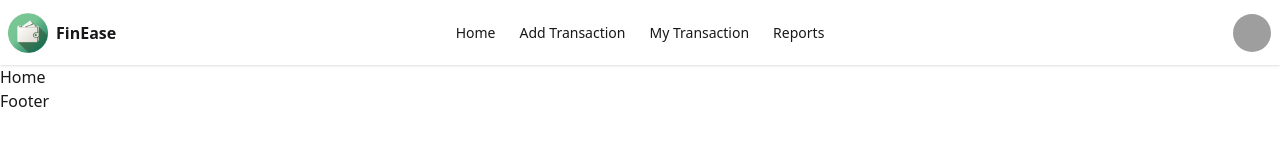
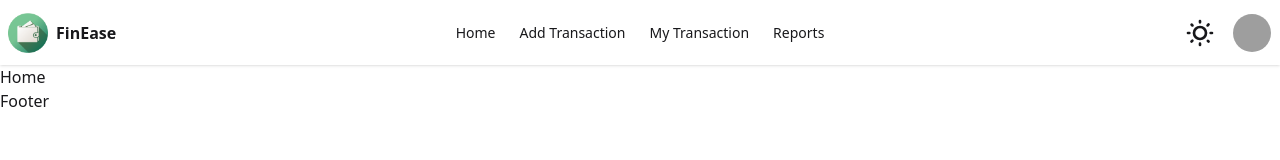
Before and after one commit to AlFahad47/FinEase-client, a React (Vite) app: page / in a window 1280 px wide. Shown: the top 160 px of the page. Built offline with nearby package versions, Linux system fonts and the light colour scheme; grey boxes are pictures that could not be loaded.

Commit message:
dark and light theme added

```diff
--- a/src/components/Navbar.jsx
+++ b/src/components/Navbar.jsx
@@ -58,8 +58,31 @@
         <div className="navbar-center hidden lg:flex">
           <ul className="menu menu-horizontal px-1">{navLinks}</ul>
         </div>
-        {/* profile */}
         <div className="navbar-end">
+          {/* theme control */}
+          <label className="swap swap-rotate mr-3 p-1">
+            {/* this hidden checkbox controls the state */}
+            <input type="checkbox" className="theme-controller" value="dark" />
+
+            {/* sun icon */}
+            <svg
+              className="swap-off h-8 w-8 fill-current"
+              xmlns="http://www.w3.org/2000/svg"
+              viewBox="0 0 24 24"
+            >
+              <path d="M5.64,17l-.71.71a1,1,0,0,0,0,1.41,1,1,0,0,0,1.41,0l.71-.71A1,1,0,0,0,5.64,17ZM5,12a1,1,0,0,0-1-1H3a1,1,0,0,0,0,2H4A1,1,0,0,0,5,12Zm7-7a1,1,0,0,0,1-1V3a1,1,0,0,0-2,0V4A1,1,0,0,0,12,5ZM5.64,7.05a1,1,0,0,0,.7.29,1,1,0,0,0,.71-.29,1,1,0,0,0,0-1.41l-.71-.71A1,1,0,0,0,4.93,6.34Zm12,.29a1,1,0,0,0,.7-.29l.71-.71a1,1,0,1,0-1.41-1.41L17,5.64a1,1,0,0,0,0,1.41A1,1,0,0,0,17.66,7.34ZM21,11H20a1,1,0,0,0,0,2h1a1,1,0,0,0,0-2Zm-9,8a1,1,0,0,0-1,1v1a1,1,0,0,0,2,0V20A1,1,0,0,0,12,19ZM18.36,17A1,1,0,0,0,17,18.36l.71.71a1,1,0,0,0,1.41,0,1,1,0,0,0,0-1.41ZM12,6.5A5.5,5.5,0,1,0,17.5,12,5.51,5.51,0,0,0,12,6.5Zm0,9A3.5,3.5,0,1,1,15.5,12,3.5,3.5,0,0,1,12,15.5Z" />
+            </svg>
+
+            {/* moon icon */}
+            <svg
+              className="swap-on h-8 w-8 fill-current"
+              xmlns="http://www.w3.org/2000/svg"
+              viewBox="0 0 24 24"
+            >
+              <path d="M21.64,13a1,1,0,0,0-1.05-.14,8.05,8.05,0,0,1-3.37.73A8.15,8.15,0,0,1,9.08,5.49a8.59,8.59,0,0,1,.25-2A1,1,0,0,0,8,2.36,10.14,10.14,0,1,0,22,14.05,1,1,0,0,0,21.64,13Zm-9.5,6.69A8.14,8.14,0,0,1,7.08,5.22v.27A10.15,10.15,0,0,0,17.22,15.63a9.79,9.79,0,0,0,2.1-.22A8.11,8.11,0,0,1,12.14,19.73Z" />
+            </svg>
+          </label>
+          {/* profile */}
           <div className="dropdown dropdown-end">
             <div
               tabIndex={0}
--- a/src/index.css
+++ b/src/index.css
@@ -1,2 +1,17 @@
 @import "tailwindcss";
-@plugin "daisyui";
+@plugin "daisyui" {
+  themes: light --default;
+}
+
+@plugin "daisyui/theme" {
+  name: "light";
+  default: true;
+  --color-primary: blue;
+  --color-secondary: teal;
+}
+
+@plugin "daisyui/theme" {
+  name: "dark";
+  --color-primary: red;
+  --color-secondary: teal;
+}
```
